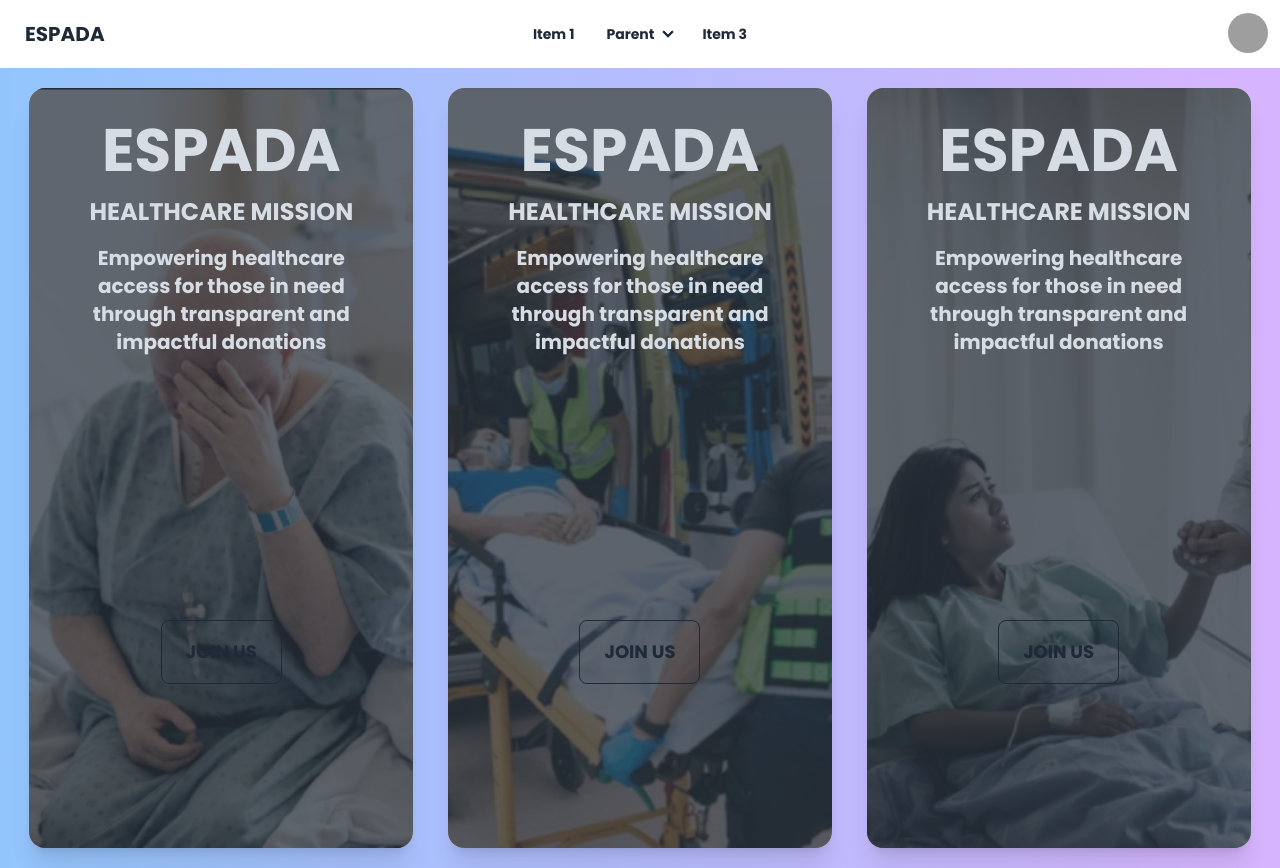
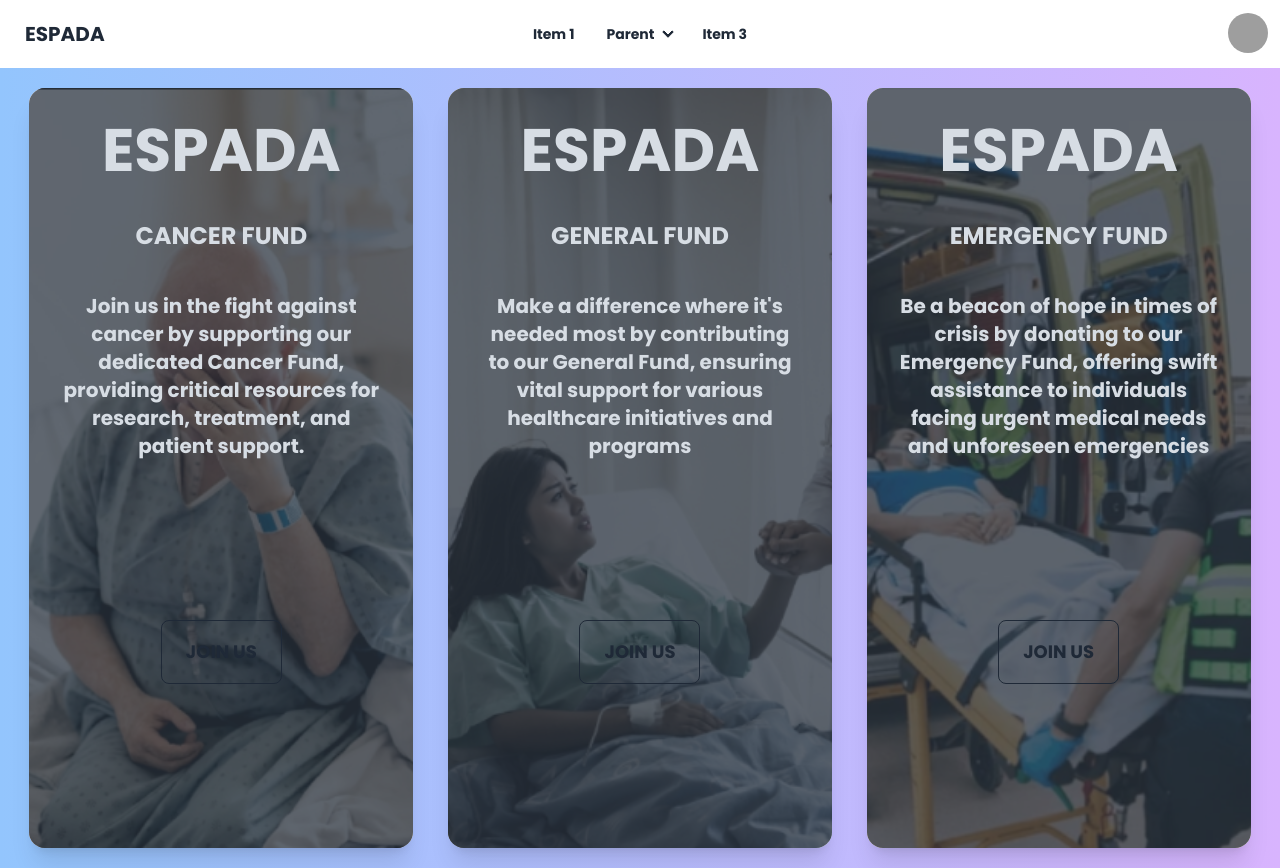
Before and after one commit to Sidharth-Singh10/Espada, a Next.js app: page /Healthcare in a window 1280 px wide. Built offline with nearby package versions, Linux system fonts and the light colour scheme; grey boxes are pictures that could not be loaded.

Commit message:
commit 9

```diff
--- a/app/Healthcare/page.jsx
+++ b/app/Healthcare/page.jsx
@@ -10,10 +10,21 @@ export default function Home() {
             <div className="  bg-gradient-to-r from-blue-300 to-purple-300 h-full gap-4 flex justify-around p-5">
                 <div className="card w-96 h-full    bg-base-100 shadow-xl image-full transform hover:scale-105 transition-transform duration-300">
                     <figure><img src="/cancer.png" alt="Shoes" /></figure>
-                    <div className="card-body gap-4 items-center">
+                    <div className="card-body gap-10 items-center">
                         <h2 className="card-title font-bold text-6xl">ESPADA</h2>
-                        <h2 className="text-2xl  font-bold top-4"> HEALTHCARE MISSION </h2>
-                        <p className="text-xl font-semibold text-center">Empowering healthcare access for those in need through transparent and impactful donations</p>
+                        <h2 className="text-2xl  font-bold top-4"> CANCER FUND </h2>
+                        <p className="text-xl font-semibold text-center">Join us in the fight against cancer by supporting our dedicated Cancer Fund, providing critical resources for research, treatment, and patient support.</p>
+                        <button className="btn btn-outline font-extrabold btn-lg absolute top-[70%] ">JOIN US</button>
+
+                    </div>
+                </div>
+
+                <div className="card w-96 h-full    bg-base-100 shadow-xl image-full transform hover:scale-105 transition-transform duration-300">
+                    <figure><img src="/healthcare.png" alt="Shoes" /></figure>
+                    <div className="card-body gap-10 items-center">
+                        <h2 className="card-title font-bold text-6xl">ESPADA</h2>
+                        <h2 className="text-2xl  font-bold top-4"> GENERAL FUND </h2>
+                        <p className="text-xl font-semibold text-center">Make a difference where it's needed most by contributing to our General Fund, ensuring vital support for various healthcare initiatives and programs</p>
                         <button className="btn btn-outline font-extrabold btn-lg absolute top-[70%] ">JOIN US</button>
 
                     </div>
@@ -21,25 +32,15 @@ export default function Home() {
 
                 <div className="card w-96 h-full    bg-base-100 shadow-xl image-full transform hover:scale-105 transition-transform duration-300">
                     <figure><img src="/emergency.png" alt="Shoes" /></figure>
-                    <div className="card-body gap-4 items-center">
+                    <div className="card-body gap-10 items-center">
                         <h2 className="card-title font-bold text-6xl">ESPADA</h2>
-                        <h2 className="text-2xl  font-bold top-4"> HEALTHCARE MISSION </h2>
-                        <p className="text-xl font-semibold text-center">Empowering healthcare access for those in need through transparent and impactful donations</p>
+                        <h2 className="text-2xl  font-bold top-4"> EMERGENCY FUND</h2>
+                        <p className="text-xl font-semibold text-center">Be a beacon of hope in times of crisis by donating to our Emergency Fund, offering swift assistance to individuals facing urgent medical needs and unforeseen emergencies</p>
                         <button className="btn btn-outline font-extrabold btn-lg absolute top-[70%] ">JOIN US</button>
 
                     </div>
                 </div>
 
-                <div className="card w-96 h-full    bg-base-100 shadow-xl image-full transform hover:scale-105 transition-transform duration-300">
-                    <figure><img src="/healthcare.png" alt="Shoes" /></figure>
-                    <div className="card-body gap-4 items-center">
-                        <h2 className="card-title font-bold text-6xl">ESPADA</h2>
-                        <h2 className="text-2xl  font-bold top-4"> HEALTHCARE MISSION </h2>
-                        <p className="text-xl font-semibold text-center">Empowering healthcare access for those in need through transparent and impactful donations</p>
-                        <button className="btn btn-outline font-extrabold btn-lg absolute top-[70%] ">JOIN US</button>
-
-                    </div>
-                </div>
 
 
             </div>
```
